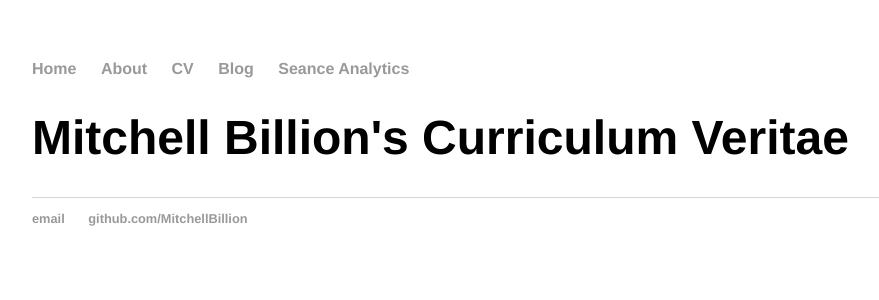
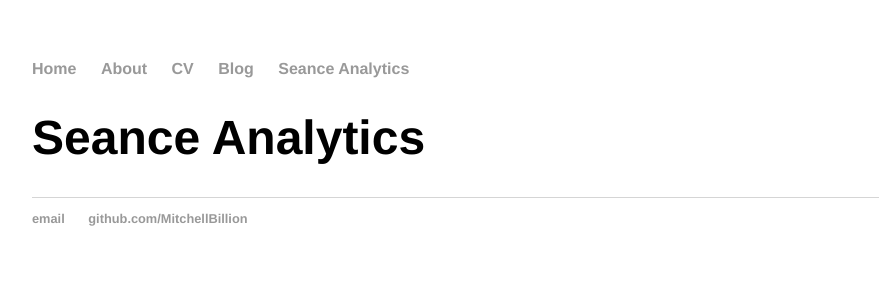
Before and after one commit to MitchellBillion/MitchellBillion.github.io, a Jekyll site: the page built from seanceanalytics/index.html, in a window 1280 px wide. Shown: the top 300 px of the page, without its empty margins (160-1039 px from the left). Built offline with Jekyll 4.4.1, drawn with Linux system fonts in a browser that asks for light colours.

Commit message:
Update index.html

```diff
--- a/seanceanalytics/index.html
+++ b/seanceanalytics/index.html
@@ -1,6 +1,6 @@
 ---
 layout: default
-title: Mitchell Billion's Curriculum Veritae
+title: Seance Analytics
 ---
 
 <h1>{{ page.title }}</h1>
```
